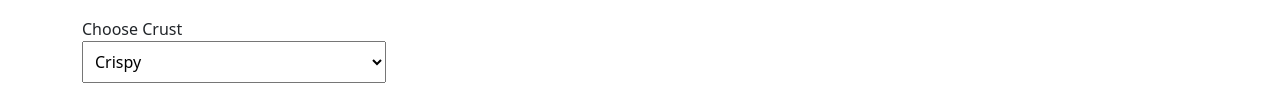
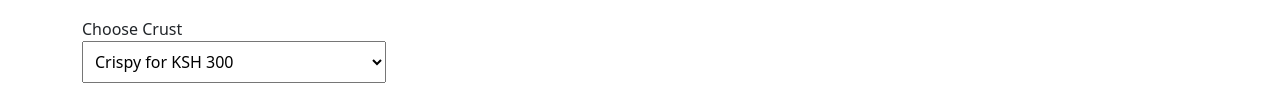
Before and after one commit to Mzazi25/PizzaHub, a plain HTML site: page index.html in a window 1280 px wide. Shown: the part 789-896 px from the top of the page. Drawn offline with nearby package versions, Linux system fonts and the light colour scheme.

```diff
--- a/index.html
+++ b/index.html
@@ -27,9 +27,9 @@
                             <div class="form-group">
                                     <label for="choose-crust">Choose Crust</label>
                                     <select name="pizza-crust" id="pizza-crust">
-                                    <option value="crispy">Crispy</option>
-                                    <option value="stuffed">Stuffed</option>
-                                    <option value="gluten-free">Gluten-free</option>
+                                    <option value="crispy">Crispy for KSH 300</option>
+                                    <option value="stuffed">Stuffed for KSH 450</option>
+                                    <option value="gluten-free">Gluten-free for KSH 500</option>
                                     </select>
                                     <div class="form-group">
                                         <label for="choose-topping">Choose Topping</label>
```
